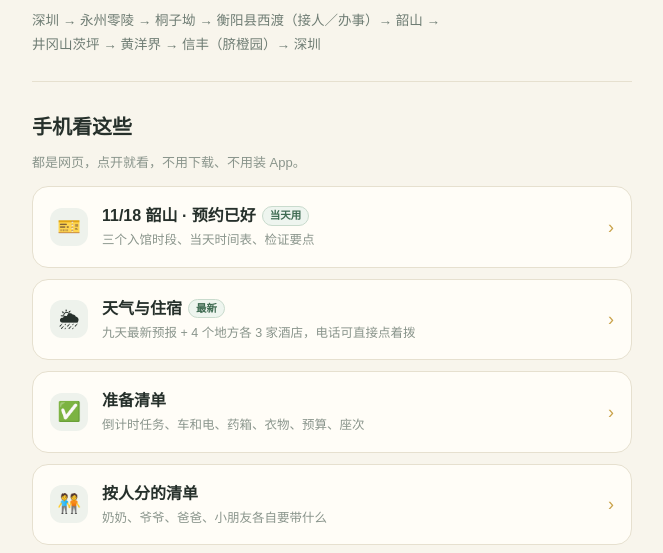
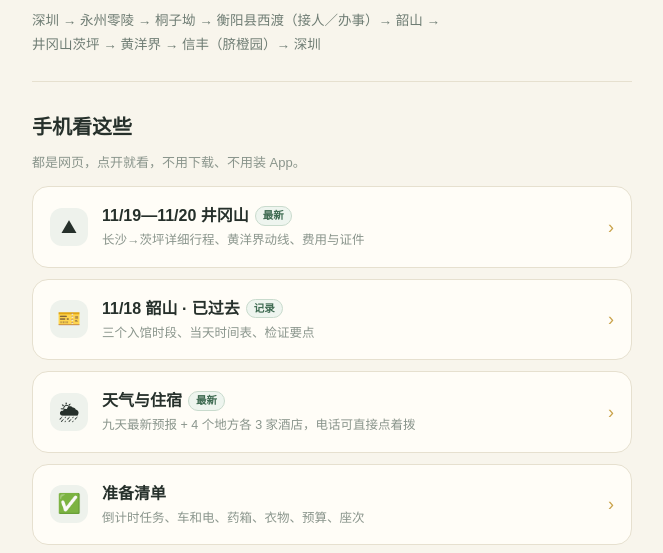
Before and after one commit to 99881/qiuse, a plain HTML site: page index.html in a window 1280 px wide. Shown: the part 219-772 px from the top of the page, without its empty margins (308-971 px from the left). Drawn offline with Linux system fonts and the light colour scheme.

Commit message:
首页置顶井冈山页，韶山页标为已过去

```diff
--- a/index.html
+++ b/index.html
@@ -54,9 +54,14 @@ footer{margin-top:32px;padding-top:16px;border-top:1px solid #e6e0cf;font-size:1
 <h2>手机看这些</h2>
 <p class="hint">都是网页，点开就看，不用下载、不用装 App。</p>
 <div class="cards">
+  <a class="card" href="jinggangshan.html">
+    <div class="ico">⛰</div>
+    <div style="flex:1"><b>11/19—11/20 井冈山<span class="pill">最新</span></b><span>长沙→茨坪详细行程、黄洋界动线、费用与证件</span></div>
+    <div class="go">›</div>
+  </a>
   <a class="card" href="shaoshan.html">
     <div class="ico">🎫</div>
-    <div style="flex:1"><b>11/18 韶山 · 预约已好<span class="pill">当天用</span></b><span>三个入馆时段、当天时间表、检证要点</span></div>
+    <div style="flex:1"><b>11/18 韶山 · 已过去<span class="pill">记录</span></b><span>三个入馆时段、当天时间表、检证要点</span></div>
     <div class="go">›</div>
   </a>
   <a class="card" href="weather.html">
```
